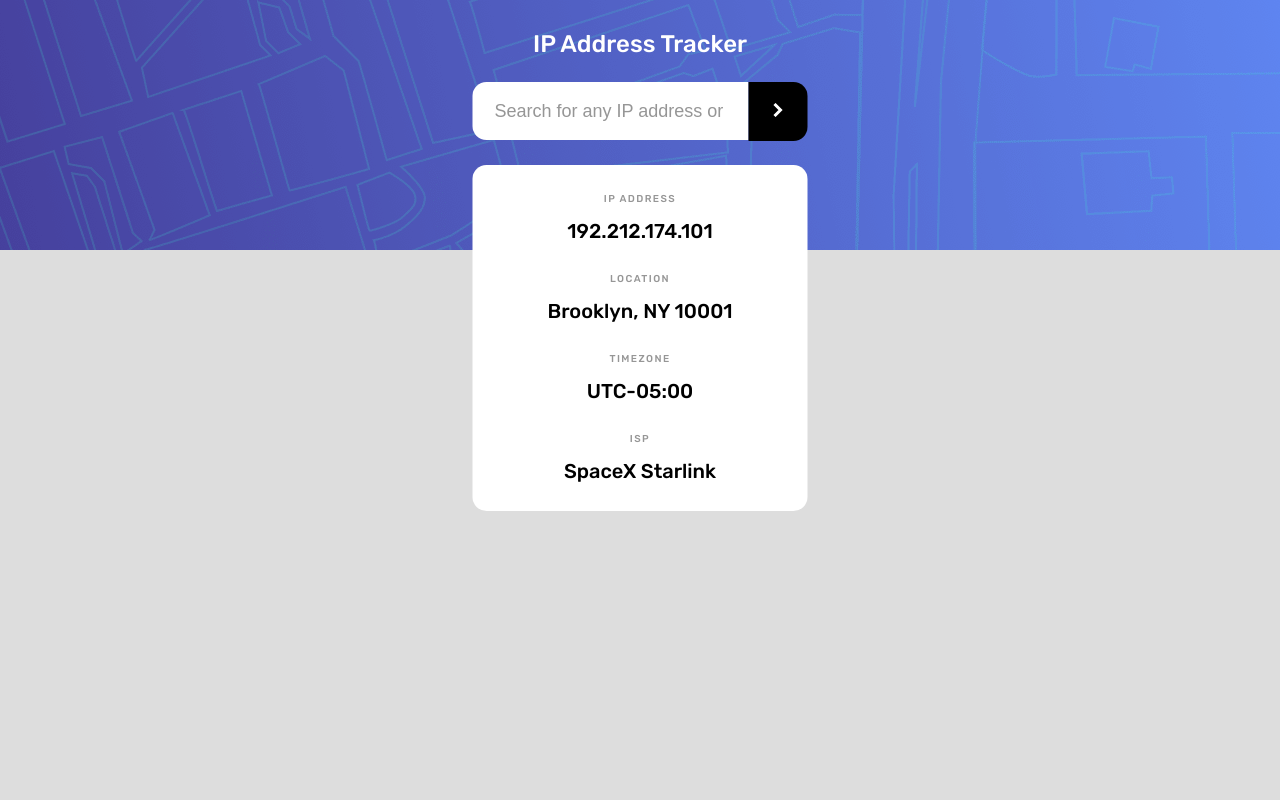
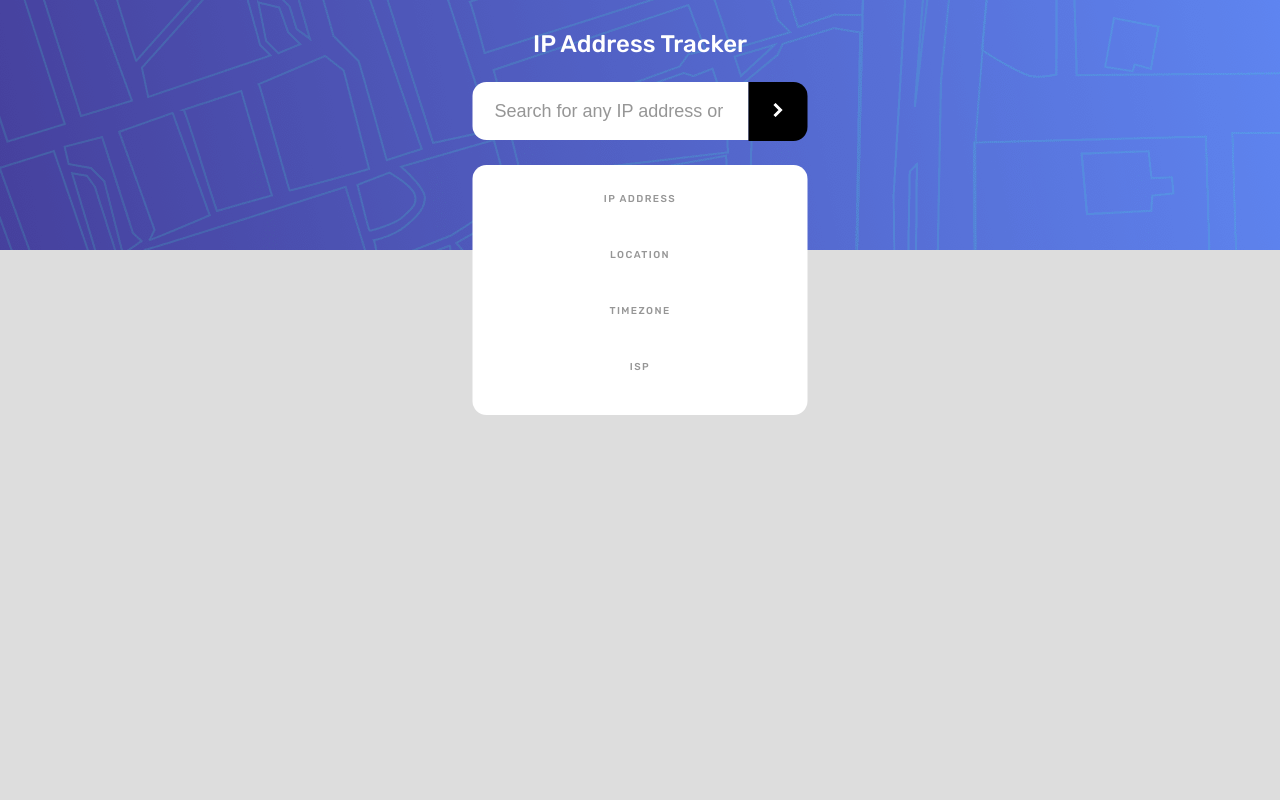
Before and after one commit to Andres-Guerrero/ip-address-tracker-master, a plain HTML site: page index.html in a window 1280 px wide. Shown: the top 800 px of the page. Drawn offline with nearby package versions, Linux system fonts and the light colour scheme.

Commit message:
Remove placeholders from IP dummy data

```diff
--- a/index.html
+++ b/index.html
@@ -37,19 +37,19 @@
       <div class="ip-tracker__data__content">
         <div class="ip-tracker__data">
           <h4>IP ADDRESS</h4>
-          <p class="ip_data">192.212.174.101</p>
+          <p class="ip_data"></p>
         </div>
         <div class="ip-tracker__data">
           <h4>LOCATION</h4>
-          <p class="location_data">Brooklyn, NY 10001</p>
+          <p class="location_data"></p>
         </div>
         <div class="ip-tracker__data">
           <h4>TIMEZONE</h4>
-          <p class="timezone_data">UTC-05:00</p>
+          <p class="timezone_data"></p>
         </div>
         <div class="ip-tracker__data">
           <h4>ISP</h4>
-          <p class="isp_data">SpaceX Starlink</p>
+          <p class="isp_data"></p>
         </div>
       </div>
 
```
